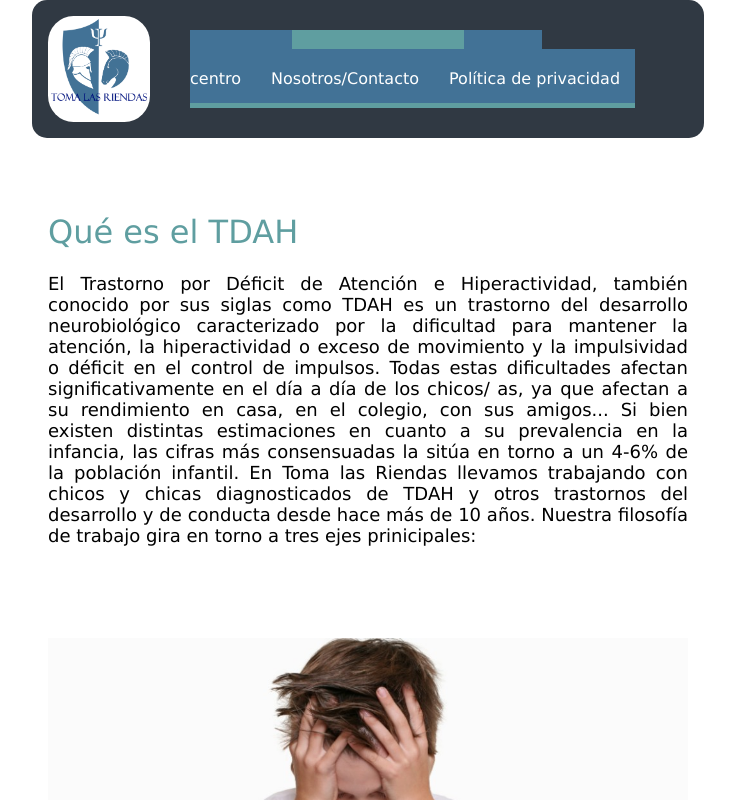
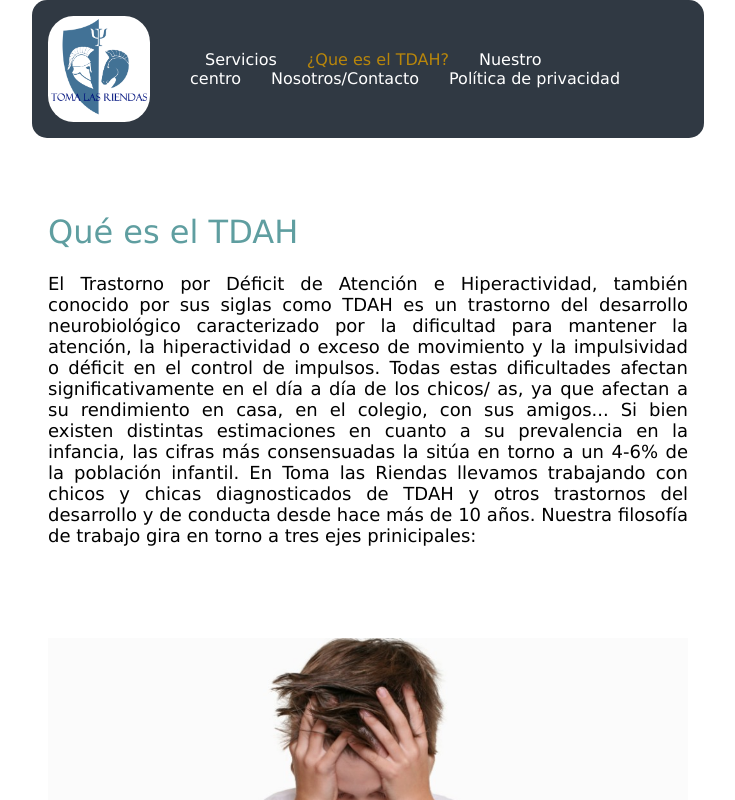
Before and after one commit to AlvaroPaniego/toma_las_riendas, a Vue app: page /tdah in a window 1280 px wide. Shown: the top 800 px of the page, without its empty margins (272-1007 px from the left). Built offline with nearby package versions, Linux system fonts and the light colour scheme.

Commit message:
solucionado apelotonamiento del navbar

```diff
--- a/src/App.vue
+++ b/src/App.vue
@@ -45,6 +45,7 @@ a {
     width: 50%;
     justify-content: space-evenly;
     align-items: center;
+    justify-items: center;
     margin: auto;
     border-radius: 15px;
 }
@@ -90,7 +91,7 @@ a {
     border-radius: 2px;
 }
 
-/* Media Query para pantallas menores a 900px */
+
 
 
 nav .enlace:hover,
@@ -128,6 +129,31 @@ main {
     transition: 0.5s ease-out;
 }
 
+@media (min-width: 901px) and (max-width: 1800px) {
+    .enlace {
+        margin: 0px;
+        color: white;
+        text-decoration: none;
+        padding: 15px;
+        background-color: transparent;
+        border-bottom: 0px solid cadetblue;
+        border-top: 0px solid #427296;
+        border-left: 0px solid #427296;
+        border-right: 0px solid #427296;
+        max-height: 10%;
+    }
+
+    nav .enlace:hover,
+    nav .enlace.router-link-exact-active {
+        border: 0px solid cadetblue;
+        border-left: 0px solid cadetblue;
+        border-right: 0px solid cadetblue;
+        background-color: transparent;
+        color: darkgoldenrod;
+    }
+}
+
+/* Media Query para pantallas menores a 900px */
 @media (max-width: 900px) {
     .menu {
         display: none;
--- a/src/components/center/OurCenter.vue
+++ b/src/components/center/OurCenter.vue
@@ -90,12 +90,9 @@ export default {
     },
     data: () => ({
         slides: [
-            "https://fastly.picsum.photos/id/152/900/400.jpg?hmac=EIfRFx_PAXt2cpHd-hBoiYzhRC5jiVwtdR1r3rRinD8",
-            "https://fastly.picsum.photos/id/649/900/400.jpg?hmac=WGgoLtBo77eHDBOaja95StTXm5A92r9THMdYeB8SsWI",
-            "https://fastly.picsum.photos/id/901/900/400.jpg?hmac=qkyi6SIz1DNx4pZGhPam9Vtqft_YzQ45QdHBEWtsYG8"
-            // "../../assets/bracitos.jpg",
-            // "../../assets/logo.png",
-            // "../../assets/gafitas.jpg"
+            "bracitos.jpg",
+            "logo.png",
+            "gafitas.jpg"
         ]
     })
 }
@@ -111,13 +108,27 @@ export default {
     padding: 1rem;
     width: 50%;
 }
-.espacio{
+
+.espacio {
     display: flex;
     align-content: center;
     justify-content: center;
 }
-.espacio img{
-    width: 50%;
-    margin: auto;
+
+@media (max-width: 900px) {
+    .espacio img {
+        display: none;
+    }
+
+    .fila {
+        display: block;
+        justify-content: center;
+        margin: auto;
+    }
+
+    .fila div {
+        padding: 1rem;
+        width: 75%;
+    }
 }
 </style>
```
